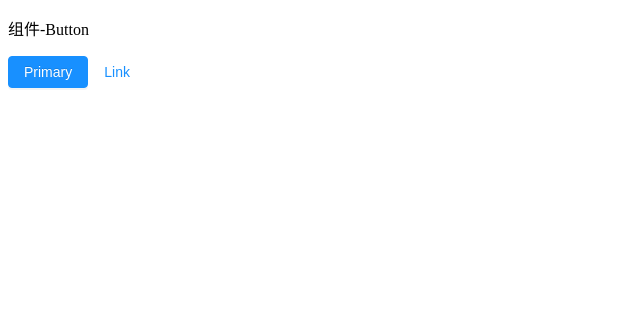
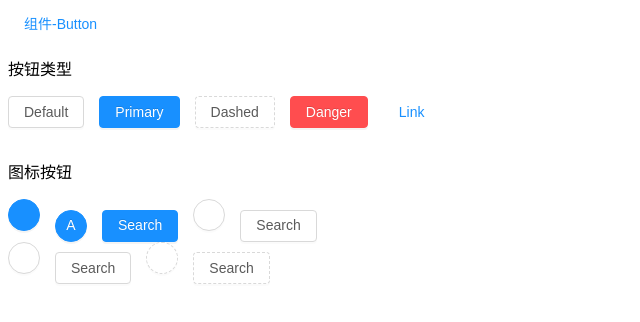
Before and after one commit to webZW/reactUI, a React (Create React App) app: page / in a window 1280 px wide. Shown: the top 322 px of the page, without its empty margins (0-640 px from the left). Built offline with nearby package versions, Linux system fonts and the light colour scheme; a small style sheet from the web is missing.

Commit message:
引入图标

```diff
--- a/package.json
+++ b/package.json
@@ -20,10 +20,13 @@
     "@types/react": "^16.9.0",
     "@types/react-dom": "^16.9.0",
     "cross-env": "^5.2.0",
+    "css-loader": "^3.4.2",
     "node-sass": "^4.13.0",
     "react": "^16.12.0",
     "react-dom": "^16.12.0",
     "react-scripts": "3.4.0",
+    "sass-loader": "^8.0.2",
+    "style-loader": "^1.1.3",
     "typescript": "~3.7.2"
   },
   "eslintConfig": {
--- a/src/assets/js/com.ts
+++ b/src/assets/js/com.ts
@@ -32,7 +32,7 @@ export const classNames = (...classes: (string | any[] | undefined | Record<stri
    return str;
 }
 const classesMap = ({ classes, index, str }: Record<string, any>): any => {
-   console.log('classesMap: ', 'str: ', str, 'classes: ', classes[index]);
+   // console.log('classesMap: ', 'str: ', str, 'classes: ', classes[index]);
    str = dealConfig[StringMap[toStringFun.call(classes[index])]](str, classes[index])
    if (classes.length - 1 === index) return str
    else return classesMap({ classes, index: index + 1, str })
@@ -45,7 +45,7 @@ const classObj = (preStr: string, newStr: Record<string, any>) => {
    for ( let key in newStr ) {
       newStr[key] && ( str = `${str} ${key}` );
    }
-   console.log('classObj: ', str);
+   // console.log('classObj: ', str);
    return str;
 }
 
--- a/src/assets/style/default.scss
+++ b/src/assets/style/default.scss
@@ -0,0 +1,4 @@
+
+@import url('//at.alicdn.com/t/font_1657140_gkkc6hbfaoa.css');
+
+$prefix: poiUI;
--- a/src/components/button/button.tsx
+++ b/src/components/button/button.tsx
@@ -245,7 +245,7 @@ class Button extends React.Component<ButtonProps, ButtonState> {
 						[`${prefixCls}-rtl`]: direction === 'rtl',
 					} as Record<string, any>));
 
-					// const iconNode = loading ? <LoadingOutlined /> : icon || null;
+					const iconNode = loading ? <i className="iconfont poi-loading" /> : icon ? <i className={ `iconfont poi-${icon}` } /> : null;
 					const kids =
 						children || children === 0
 							? spaceChildren(children, this.isNeedInserted() && autoInsertSpace)
@@ -260,7 +260,7 @@ class Button extends React.Component<ButtonProps, ButtonState> {
 								onClick={this.handleClick}
 								ref={this.saveButtonRef}
 							>
-								{/* {iconNode} */}
+								{iconNode}
 								{kids}
 							</a>
 						);
@@ -277,7 +277,7 @@ class Button extends React.Component<ButtonProps, ButtonState> {
 							onClick={this.handleClick}
 							ref={this.saveButtonRef}
 						>
-							{/* {iconNode} */}
+							{iconNode}
 							{kids}
 						</button>
 					);
--- a/src/components/button/index.scss
+++ b/src/components/button/index.scss
@@ -1,4 +1,5 @@
-$prefix: poiUI;
+@import '../../assets/style/default.scss';
+
 $btn-prefix-cls: #{$prefix}-btn;
 
 .#{$btn-prefix-cls} {
@@ -30,6 +31,13 @@ $btn-prefix-cls: #{$prefix}-btn;
    }
 
    &:hover,
+   &:focus {
+      color: #40a9ff;
+      background-color: #fff;
+      border-color: #40a9ff;
+   }
+
+   &:hover,
    &:focus,
    &:active,
    &.active  {
@@ -37,7 +45,7 @@ $btn-prefix-cls: #{$prefix}-btn;
       background: #fff;
    }
 
-   &.#{$btn-prefix-cls}-primary {
+   &-primary {
       color: #fff;
       background-color: #1890ff;
       border-color: #1890ff;
@@ -53,7 +61,7 @@ $btn-prefix-cls: #{$prefix}-btn;
    }
 
 
-   &.#{$btn-prefix-cls}-link {
+   &-link {
 
       color: #1890ff;
       background-color: transparent;
@@ -72,7 +80,52 @@ $btn-prefix-cls: #{$prefix}-btn;
       &:active{
          border-color: transparent;
       }
-
    }
 
+   &-dashed {
+      color: rgba(0, 0, 0, 0.65);
+      background-color: #fff;
+      border-color: #d9d9d9;
+      border-style: dashed;
+
+      &:hover,
+      &:focus {
+         color: #40a9ff;
+         background-color: #fff;
+         border-color: #40a9ff;
+     }
+   }
+
+   &-danger {
+      color: #fff;
+      background-color: #ff4d4f;
+      border-color: #ff4d4f;
+      text-shadow: 0 -1px 0 rgba(0, 0, 0, 0.12);
+      -webkit-box-shadow: 0 2px 0 rgba(0, 0, 0, 0.045);
+      box-shadow: 0 2px 0 rgba(0, 0, 0, 0.045);
+
+      &:hover,
+      &:focus {
+         color: #fff;
+         background-color: #ff7875;
+         border-color: #ff7875;
+     }
+   }
+
+   &-icon-only {
+       width: 32px;
+       height: 32px;
+       padding: 0;
+       font-size: 16px;
+       border-radius: 4px;
+    }
+
+   &-circle,
+   &-circle-outline {
+      min-width: 32px;
+      padding-right: 0;
+      padding-left: 0;
+      text-align: center;
+      border-radius: 50%;
+  }
 }
--- a/src/demo/Index.tsx
+++ /dev/null
@@ -1,27 +0,0 @@
-import React from 'react';
-import * as Comp from '../components/index'
-
-const { Button } = Comp;
-console.log(Object.keys(Comp));
-
-const Demo = () => {
-  return (
-    <div className="Demo">
-      {
-        Object.keys(Comp).map((key: string) => (
-          <React.Fragment key={ `Comp-${key}` }>
-            { key !== 'default' && (
-              <p >{ `组件-${key}` }</p>
-            )  }
-          </React.Fragment>
-        ))
-      }
-      <Button type="primary">Primary</Button>
-    <Button type="link">Link</Button>
-    </div>
-  );
-}
-
-
-
-export default Demo;
--- /dev/null
+++ b/src/demo/button/index.tsx
@@ -0,0 +1,39 @@
+
+import * as React from "react";
+import { Button as ComButton } from '../../components/index'
+
+class Button extends React.Component<any> {
+
+	public render() {
+      return (
+         <div>
+            <div className="pb15">
+               <p>按钮类型</p>
+               <ComButton className="mr15" onClick={ () => console.log('btn-test') } >Default</ComButton>
+               <ComButton className="mr15" type="primary">Primary</ComButton>
+               <ComButton className="mr15" type="dashed">Dashed</ComButton>
+               <ComButton className="mr15" type="danger">Danger</ComButton>
+               <ComButton className="mr15" type="link">Link</ComButton>
+            </div>
+            <div>
+               <p>图标按钮</p>
+               <ComButton className="mr15" type="primary" shape="circle" icon="search" />
+               <ComButton className="mr15" type="primary" shape="circle">
+               A
+               </ComButton>
+               <ComButton className="mr15" type="primary" icon="search">
+               Search
+               </ComButton>
+               <ComButton className="mr15" shape="circle" icon="search" />
+               <ComButton className="mr15" icon="search">Search</ComButton>
+               <br />
+               <ComButton className="mr15" shape="circle" icon="search" />
+               <ComButton className="mr15" icon="search">Search</ComButton>
+               <ComButton className="mr15" type="dashed" shape="circle" icon="search" />
+               <ComButton className="mr15" type="dashed" icon="search">Search</ComButton>
+            </div>
+         </div>
+      )
+   }
+}
+export default Button
--- /dev/null
+++ b/src/demo/index.ts
@@ -0,0 +1,4 @@
+import Button from './button'
+export {
+  Button
+}
--- a/src/index.tsx
+++ b/src/index.tsx
@@ -1,5 +1,35 @@
 import React from 'react';
 import ReactDOM from 'react-dom';
-import Demo from './demo/Index';
+import * as Comp from './components'
+import * as DemoComp from './demo'
+import './main.scss'
+
+const { Button } = Comp;
+
+const DemoCompConfig: Record<string, React.ReactNode> = {
+   'Button': <DemoComp.Button />
+}
+
+const Demo = () => {
+   const [ selectCom, setSelectCom ] = React.useState('Button');
+
+   return (
+     <div className="React-Demo">
+       {
+         Object.keys(Comp).map((key: string) => (
+           <React.Fragment key={`Comp-${key}`}>
+             {key !== 'default' && (
+               <Button className="mr15" type="link" onClick={ () => setSelectCom(key) }>{`组件-${key}`}</Button>
+             )}
+           </React.Fragment>
+         ))
+       }
+       {
+          selectCom !== '' && DemoCompConfig[selectCom]
+       }
+     </div>
+   );
+ }
+
 
 ReactDOM.render(<Demo />, document.getElementById('root'));
--- /dev/null
+++ b/src/main.scss
@@ -0,0 +1,14 @@
+.React-Demo {
+   .mr15 {
+      margin-right: 15px;
+   }
+   .mt15 {
+      margin-top: 15px;
+   }
+   .mb15 {
+      margin-bottom: 15px;
+   }
+   .pb15 {
+      padding-bottom: 15px;
+   }
+}
--- a/webpack.config.js
+++ b/webpack.config.js
@@ -15,13 +15,20 @@ module.exports = {
    },
    module: {
       rules: [
-         //       // {
-         //       //   test: /\.css$/,
-         //       //   use: [
-         //       //     'vue-style-loader',
-         //       //     'css-loader'
-         //       //   ],
-         //       // },
+         {
+            test: /\.scss$/,
+            use: [
+              {
+                loader: "style-loader" // 将 JS 字符串生成为 style 节点
+              },
+              {
+                loader: "css-loader" // 将 CSS 转化成 CommonJS 模块
+              },
+              {
+                loader: "sass-loader" // 将 Sass 编译成 CSS
+              }
+            ]
+         },
          //       // {
          //       //   test: /\.vue$/,
          //       //   loader: 'vue-loader',
```
Also changed, not shown: 1 other file (tests, documents, lock files or other folders).
